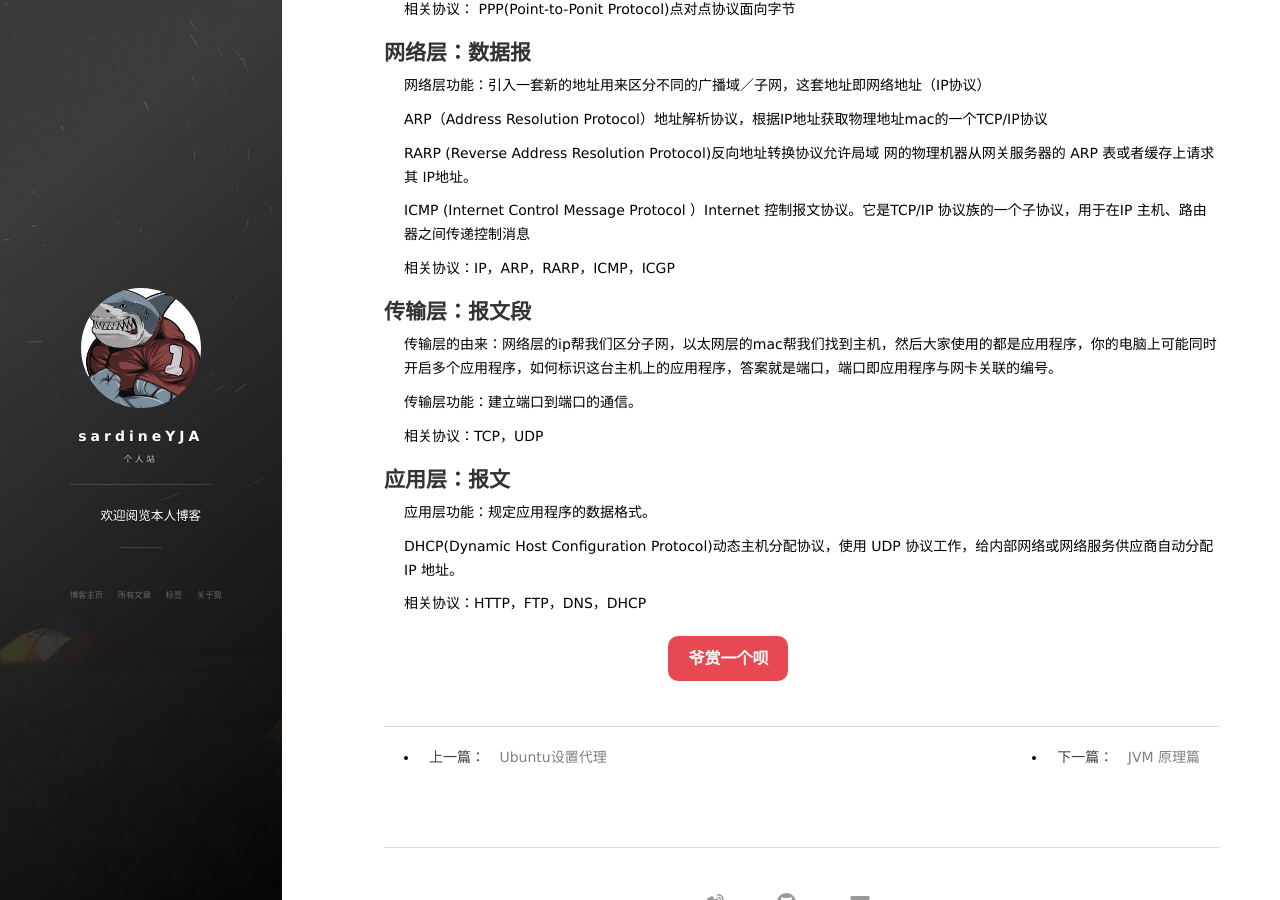
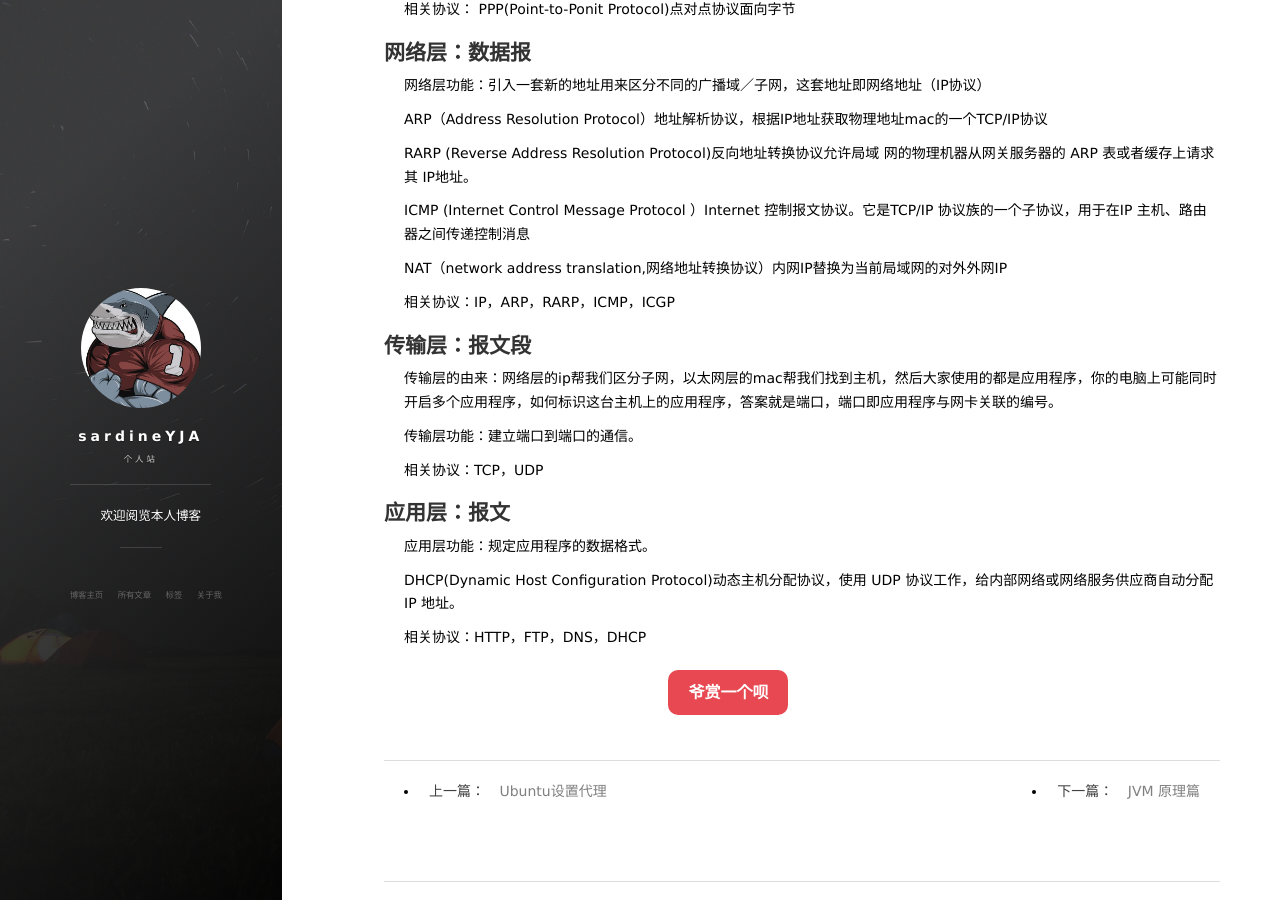
Before and after one commit to sardineYJA/sardineYJA.github.io, a Jekyll site: the page built from _posts/2018-08-11-Other-Network.md, in a window 1280 px wide and 900 px high, scrolled down 693 px. Built offline with Jekyll 4.4.1, drawn with Linux system fonts in a browser that asks for light colours; nearby versions of some CDN libraries; a script that is not in the unit is left out; comment, search, counter and statistics services are not loaded.

Commit message:
Update 2018-08-11-Other-Network.md

```diff
--- a/_posts/2018-08-11-Other-Network.md
+++ b/_posts/2018-08-11-Other-Network.md
@@ -52,6 +52,8 @@ RARP (Reverse Address Resolution Protocol)反向地址转换协议允许局域
 
 ICMP (Internet Control Message Protocol ）Internet 控制报文协议。它是TCP/IP 协议族的一个子协议，用于在IP 主机、路由器之间传递控制消息
 
+NAT（network address translation,网络地址转换协议）内网IP替换为当前局域网的对外外网IP
+
 相关协议：IP，ARP，RARP，ICMP，ICGP
 
 
```
